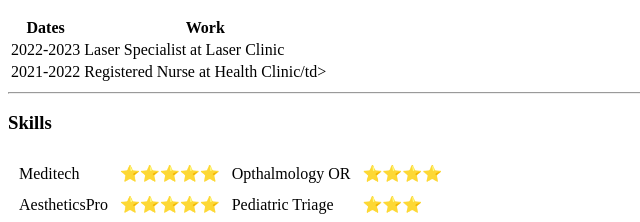
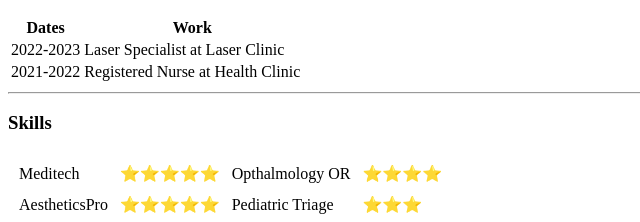
Before and after one commit to KrysB07/CV, a plain HTML site: page index.html in a window 1280 px wide. Shown: the part 419-641 px from the top of the page, 0-640 px from the left. Drawn offline with Linux system fonts and the light colour scheme.

Commit message:
Update index.html

```diff
--- a/index.html
+++ b/index.html
@@ -35,7 +35,7 @@
         </tr>
         <tr>
             <td>2021-2022</td>
-            <td>Registered Nurse at Health Clinic/td>
+            <td>Registered Nurse at Health Clinic</td>
         </tr>
     </tbody>
     </table>
```
